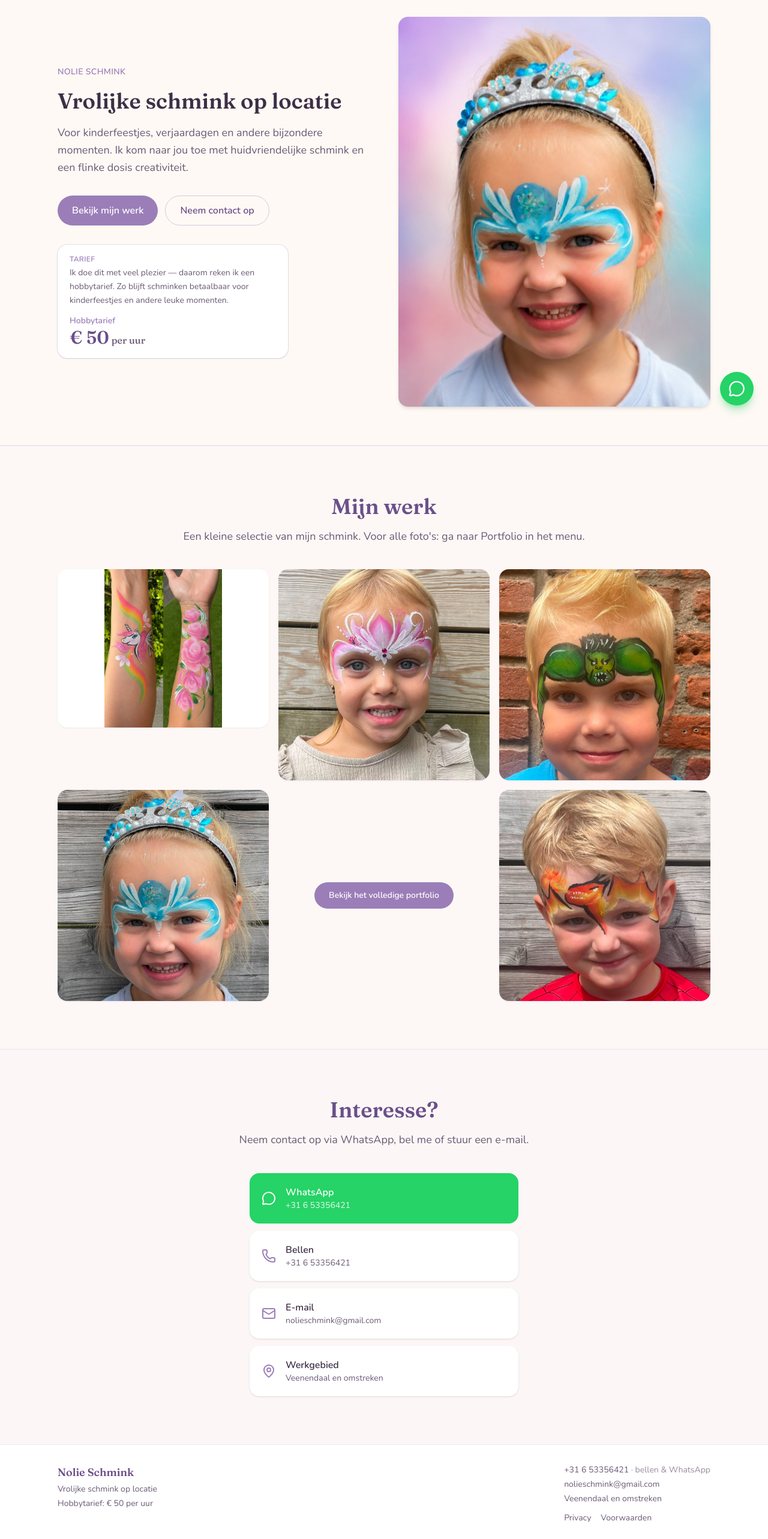
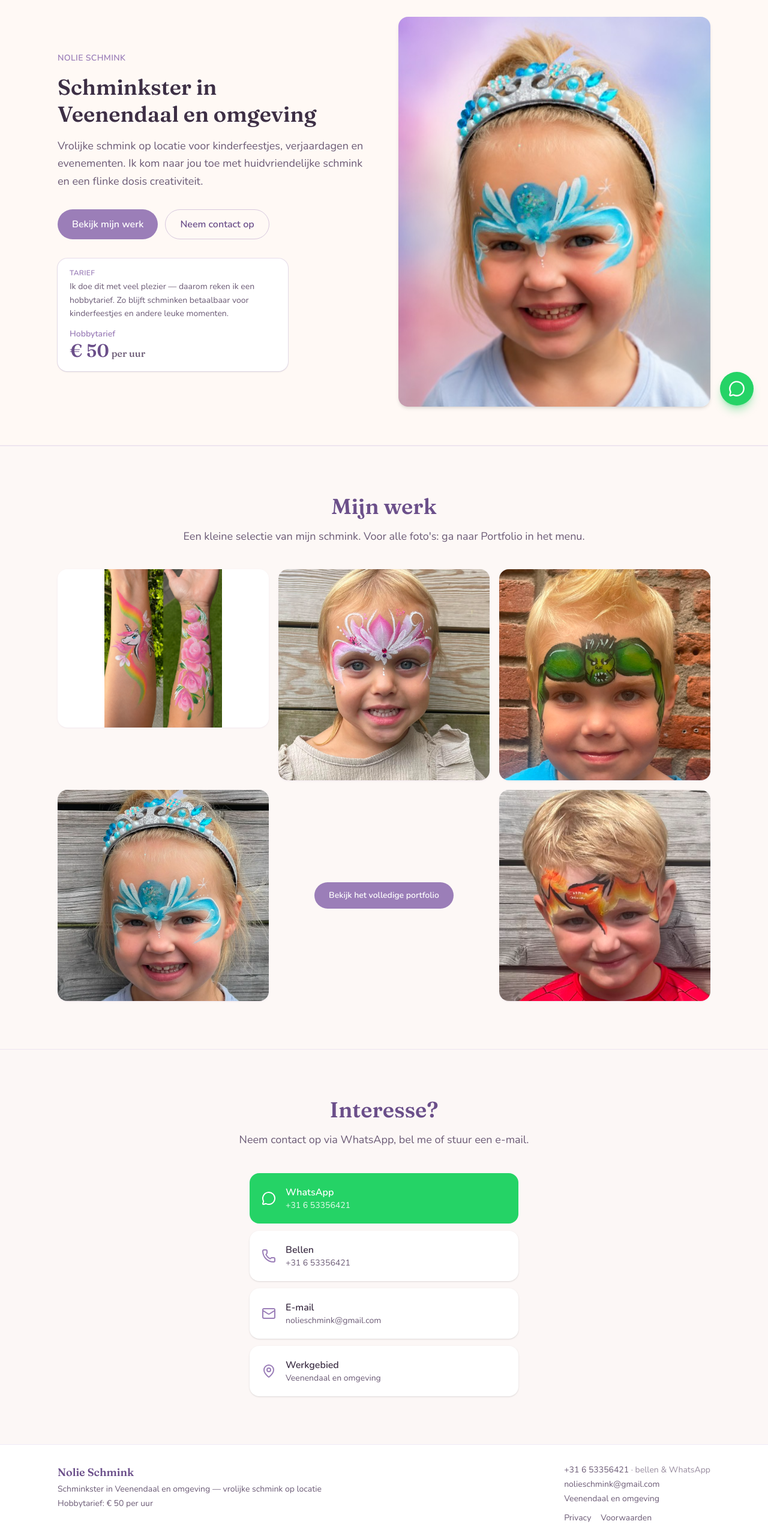
Before and after one commit to Shizzledizzl/nolieschmink, a Next.js app: page / in a window 1280 px wide. Shown: the part 100-2666 px from the top of the page at 60% size. Built offline with nearby package versions, Linux system fonts and the light colour scheme.

Commit message:
Scherp SEO aan voor schminkster in Veenendaal en omgeving.
Hero, meta-teksten en structured data afgestemd op lokale vindbaarheid in Google.

Co-authored-by: Cursor <cursoragent@cursor.com>

```diff
--- a/src/components/JsonLd.tsx
+++ b/src/components/JsonLd.tsx
@@ -1,22 +1,38 @@
 import { siteContent } from "@/data/siteContent";
 
 /**
- * JSON-LD structured data voor LocalBusiness / dienstverlener.
+ * JSON-LD structured data voor lokale vindbaarheid (Google).
  */
 export function JsonLd() {
   const { business, contact, seo } = siteContent;
 
   const data: Record<string, unknown> = {
     "@context": "https://schema.org",
-    "@type": "LocalBusiness",
+    "@type": "ProfessionalService",
     name: business.name,
     description: seo.description,
     url: business.websiteUrl,
-    areaServed: business.serviceArea,
+    image: `${business.websiteUrl}${seo.ogImage}`,
     telephone: contact.phone,
     email: contact.email,
     priceRange: "€50",
-    image: `${business.websiteUrl}${seo.ogImage}`,
+    serviceType: "Schminken op locatie",
+    address: {
+      "@type": "PostalAddress",
+      addressLocality: "Veenendaal",
+      addressRegion: "Utrecht",
+      addressCountry: "NL",
+    },
+    areaServed: [
+      { "@type": "City", name: "Veenendaal" },
+      { "@type": "AdministrativeArea", name: "Utrecht" },
+    ],
+    knowsAbout: [
+      "Schminken op locatie",
+      "Kinderfeestjes",
+      "Face painting",
+      "Schminkster Veenendaal",
+    ],
   };
 
   return (
--- a/src/data/siteContent.ts
+++ b/src/data/siteContent.ts
@@ -25,10 +25,10 @@ export const siteContent = {
     ownerName: "Nolie",
     /** Korte omschrijving voor footer en SEO */
     shortDescription:
-      "Schminkster op locatie in Veenendaal. Vrolijke schmink voor kinderfeestjes, verjaardagen en evenementen.",
+      "Schminkster in Veenendaal en omgeving. Vrolijke schmink op locatie voor kinderfeestjes, verjaardagen en evenementen.",
     /** Geen KvK – leeg laten */
     kvkNumber: "",
-    serviceArea: "Veenendaal en omstreken",
+    serviceArea: "Veenendaal en omgeving",
     /** Live website-URL voor SEO, sitemap en linkpreviews (zonder slash aan het einde) */
     websiteUrl: "https://nolieschmink.vercel.app",
   },
@@ -48,9 +48,9 @@ export const siteContent = {
    * SEO / METADATA
    */
   seo: {
-    title: "Nolie Schmink | Schminkster op locatie in Veenendaal",
+    title: "Nolie Schmink | Schminkster in Veenendaal en omgeving",
     description:
-      "Schminkster op locatie in Veenendaal en omstreken. Vrolijke schmink voor kinderfeestjes, verjaardagen en evenementen. Hobbytarief €50 per uur. Bekijk het portfolio en neem contact op.",
+      "Schminkster in Veenendaal en omgeving. Vrolijke schmink op locatie voor kinderfeestjes, verjaardagen en evenementen. Hobbytarief €50 per uur. Bekijk het portfolio en neem contact op.",
     locale: "nl_NL",
     language: "nl",
     ogImage: "/images/nadine-over-mij.jpg",
@@ -60,7 +60,7 @@ export const siteContent = {
       overMij:
         "Leer Nadine kennen: schminkster uit Veenendaal. Huidvriendelijke schmink op locatie voor kinderfeestjes, verjaardagen en evenementen.",
       portfolio:
-        "Schminkfoto's en armdesigns: dieren, prinsessen, helden, bloemen en glitter. Inspiratie voor je kinderfeestje in Veenendaal en omstreken.",
+        "Schminkfoto's en armdesigns: dieren, prinsessen, helden, bloemen en glitter. Inspiratie voor je kinderfeestje in Veenendaal en omgeving.",
       schminkMenu:
         "Kies je favoriete schmink: dino, prinses, superhero en meer. Ideeën voor kinderfeestjes bij Nolie Schmink in Veenendaal.",
     },
@@ -70,9 +70,9 @@ export const siteContent = {
    * HERO
    */
   hero: {
-    title: "Vrolijke schmink op locatie",
+    title: "Schminkster in Veenendaal en omgeving",
     subtitle:
-      "Voor kinderfeestjes, verjaardagen en andere bijzondere momenten. Ik kom naar jou toe met huidvriendelijke schmink en een flinke dosis creativiteit.",
+      "Vrolijke schmink op locatie voor kinderfeestjes, verjaardagen en evenementen. Ik kom naar jou toe met huidvriendelijke schmink en een flinke dosis creativiteit.",
     primaryCta: "Bekijk mijn werk",
     secondaryCta: "Neem contact op",
     eyebrow: "Nolie Schmink",
@@ -587,7 +587,8 @@ export const siteContent = {
    * FOOTER
    */
   footer: {
-    tagline: "Vrolijke schmink op locatie",
+    tagline:
+      "Schminkster in Veenendaal en omgeving — vrolijke schmink op locatie",
   },
 } as const;
 
```
